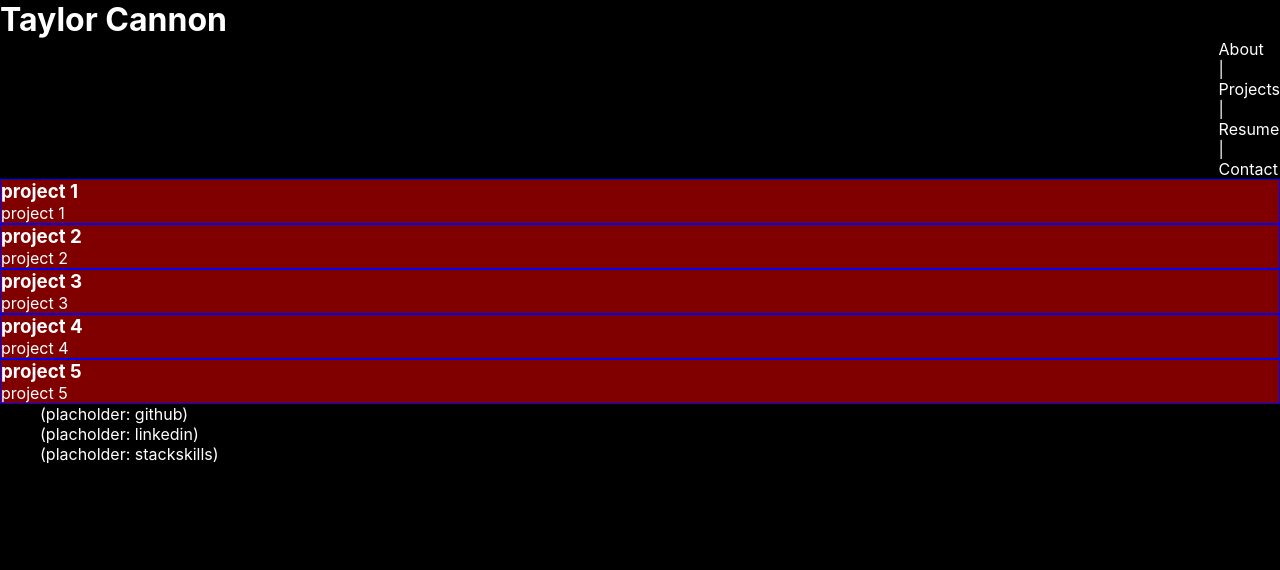
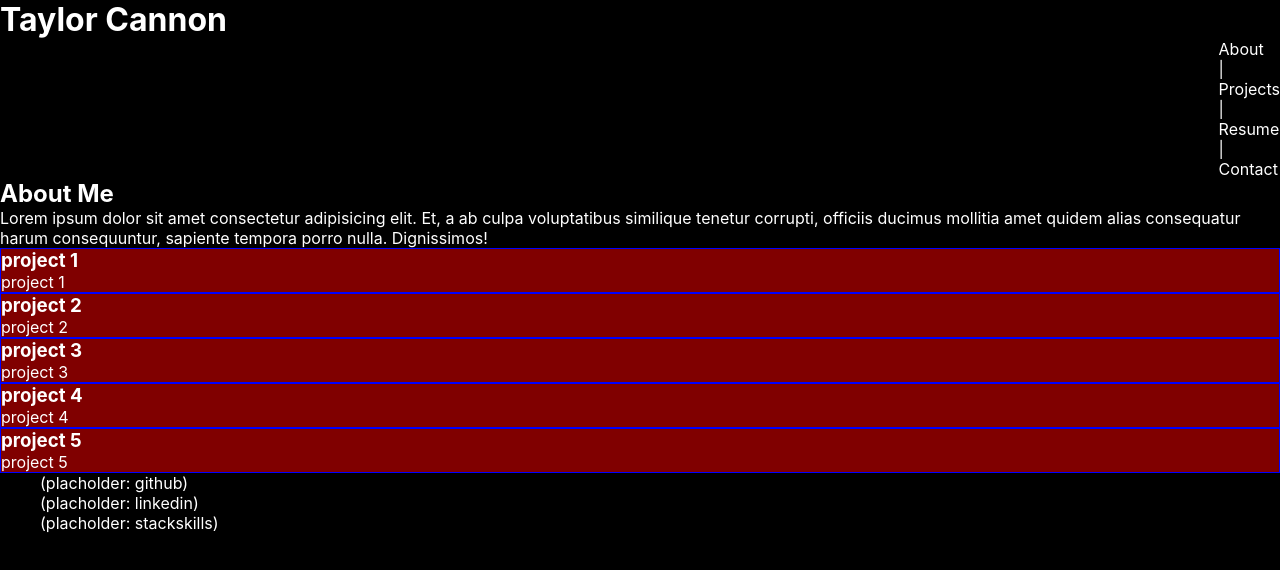
Before and after one commit to tkcannon/react-portfolio, a React (Create React App) app in the folder portfolio/: page / in a window 1280 px wide. Shown: the top 570 px of the page. Built offline with nearby package versions, Linux system fonts and the light colour scheme.

Commit message:
setup about page

```diff
--- a/portfolio/src/App.js
+++ b/portfolio/src/App.js
@@ -1,6 +1,7 @@
 import React from 'react';
 import Header from './components/Header';
 import Footer from './components/Footer';
+import About from './pages/About';
 import Projects from './pages/Projects';
 import './App.css';
 
@@ -11,6 +12,7 @@ function App() {
     <div className="App">
       <Header />
       <main>
+        <About></About>
         <Projects></Projects>
       </main>
       <Footer />
--- /dev/null
+++ b/portfolio/src/pages/About/index.js
@@ -0,0 +1,12 @@
+import React from "react";
+
+function About() {
+  return (
+    <>
+      <h2>About Me</h2>
+      <p>Lorem ipsum dolor sit amet consectetur adipisicing elit. Et, a ab culpa voluptatibus similique tenetur corrupti, officiis ducimus mollitia amet quidem alias consequatur harum consequuntur, sapiente tempora porro nulla. Dignissimos!</p>
+    </>
+  )
+}
+
+export default About;
```
